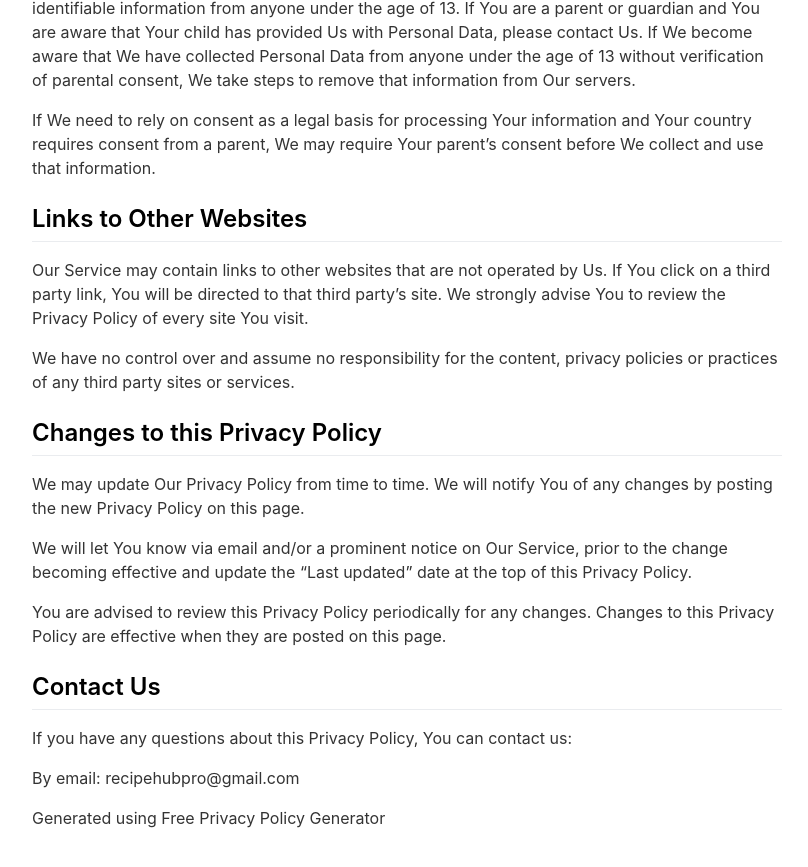
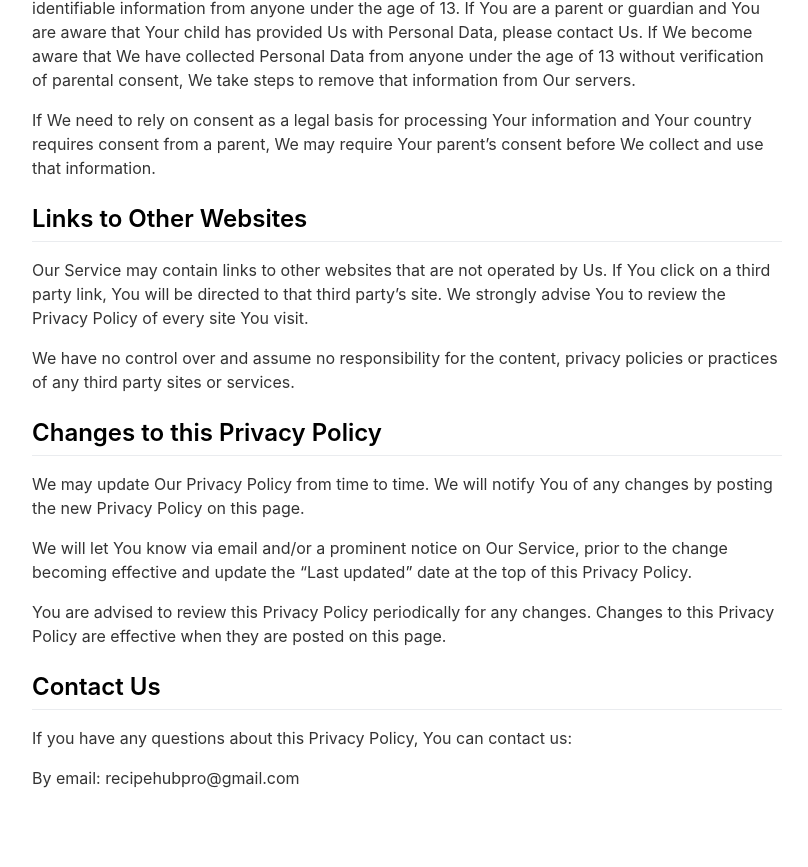
Before and after one commit to tunchasan/Recipe-Hub-Meal-Planner-Pro, a Jekyll site: the page built from _pages/privacypolicy.md, in a window 1280 px wide and 900 px high, scrolled down 5324 px. Shown: the top 867 px of the window, without its empty margins (233-1041 px from the left). Built offline with Jekyll 4.4.1, drawn with Linux system fonts in a browser that asks for light colours; nearby versions of some CDN libraries.

Commit message:
Update privacypolicy.md

```diff
--- a/_pages/privacypolicy.md
+++ b/_pages/privacypolicy.md
@@ -169,5 +169,3 @@ You are advised to review this Privacy Policy periodically for any changes. Chan
 If you have any questions about this Privacy Policy, You can contact us:
 
 By email: recipehubpro@gmail.com
-
-Generated using Free Privacy Policy Generator
```
